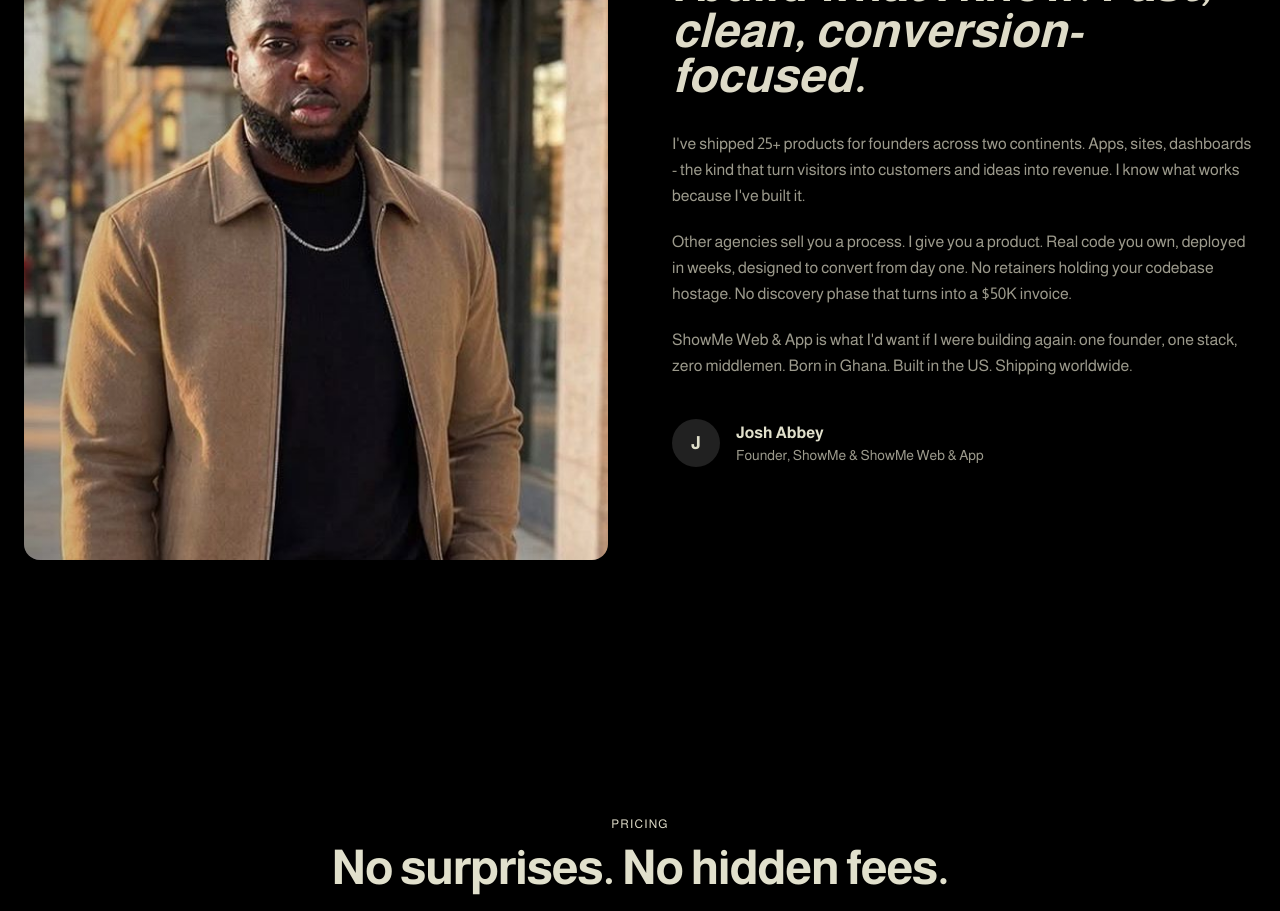
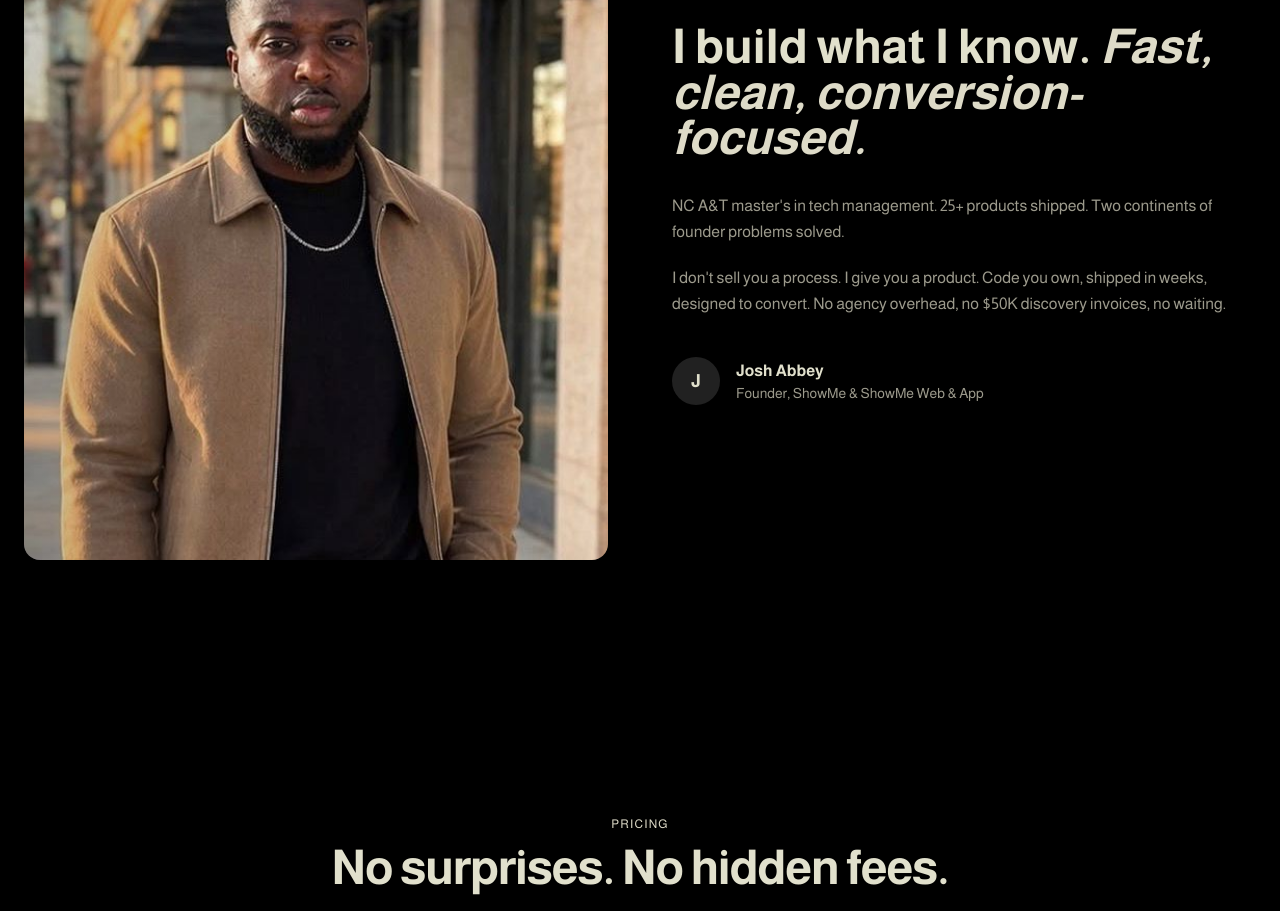
Before and after one commit to jabbeycodes/webdev-services, a Next.js app: page / in a window 1280 px wide. Shown: the part 3180-4091 px from the top of the page. Built offline with nearby package versions, Linux system fonts and the light colour scheme.

Commit message:
Update About copy with NC A&T master's and sharper copy

```diff
--- a/app/sections/AboutSection.tsx
+++ b/app/sections/AboutSection.tsx
@@ -44,13 +44,10 @@ export function AboutSection() {
               transition={{ duration: 0.6, delay: 0.2, ease: [0.16, 1, 0.3, 1] }}
             >
               <p>
-                I've shipped 25+ products for founders across two continents. Apps, sites, dashboards - the kind that turn visitors into customers and ideas into revenue. I know what works because I've built it.
+                NC A&T master's in tech management. 25+ products shipped. Two continents of founder problems solved.
               </p>
               <p>
-                Other agencies sell you a process. I give you a product. Real code you own, deployed in weeks, designed to convert from day one. No retainers holding your codebase hostage. No discovery phase that turns into a $50K invoice.
-              </p>
-              <p>
-                ShowMe Web & App is what I'd want if I were building again: one founder, one stack, zero middlemen. Born in Ghana. Built in the US. Shipping worldwide.
+                I don't sell you a process. I give you a product. Code you own, shipped in weeks, designed to convert. No agency overhead, no $50K discovery invoices, no waiting.
               </p>
             </motion.div>
 
```
